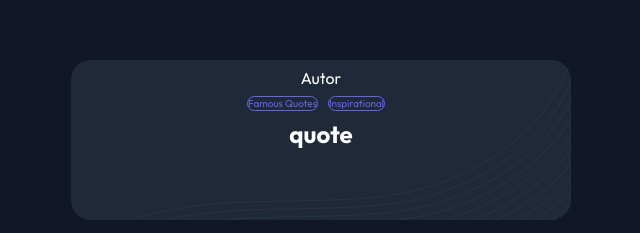
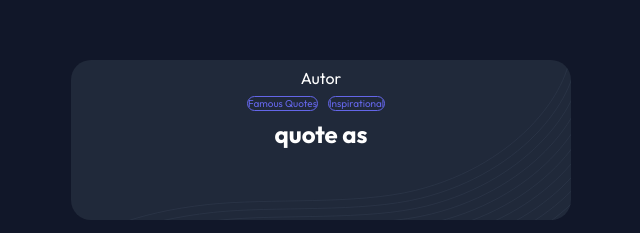
Before and after one commit to Zmokyz/cuote_generator, a plain HTML site: page index.html in a window 1280 px wide. Shown: the part 242-475 px from the top of the page, 319-959 px from the left. Drawn offline with Linux system fonts and the light colour scheme.

Commit message:
repo fix

```diff
--- a/index.html
+++ b/index.html
@@ -17,7 +17,7 @@
                 <p class="button_class">Famous Quotes</p>
                 <p class="button_class">Inspirational</p>
             </div>
-            <h1 id="show_quote">quote</h1>
+            <h1 id="show_quote">quote as</h1>
             <img src="resources/bg-image-random-quote.svg" alt="" id="img_div">
         </div>
         <div id="buttons_div">
```
